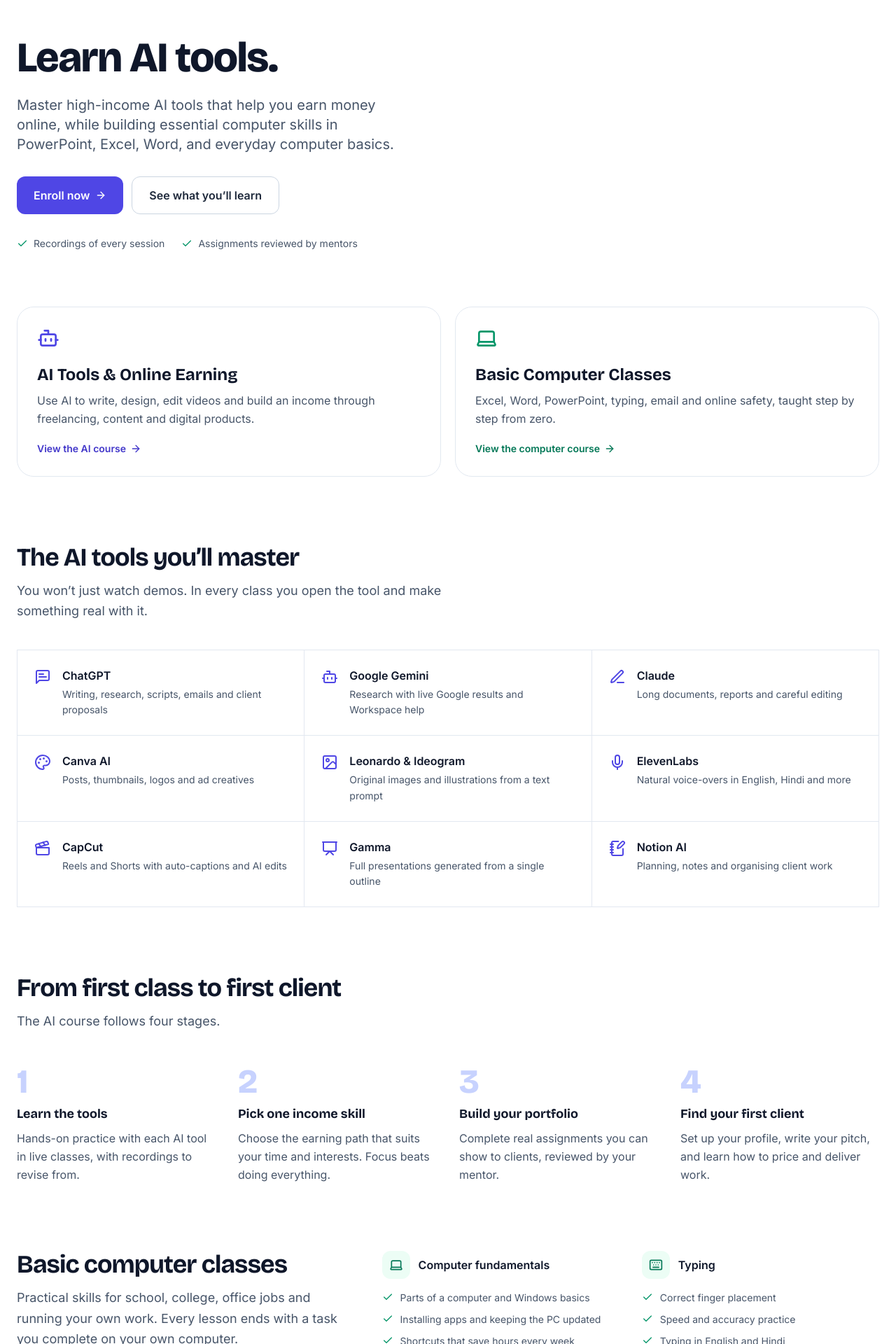
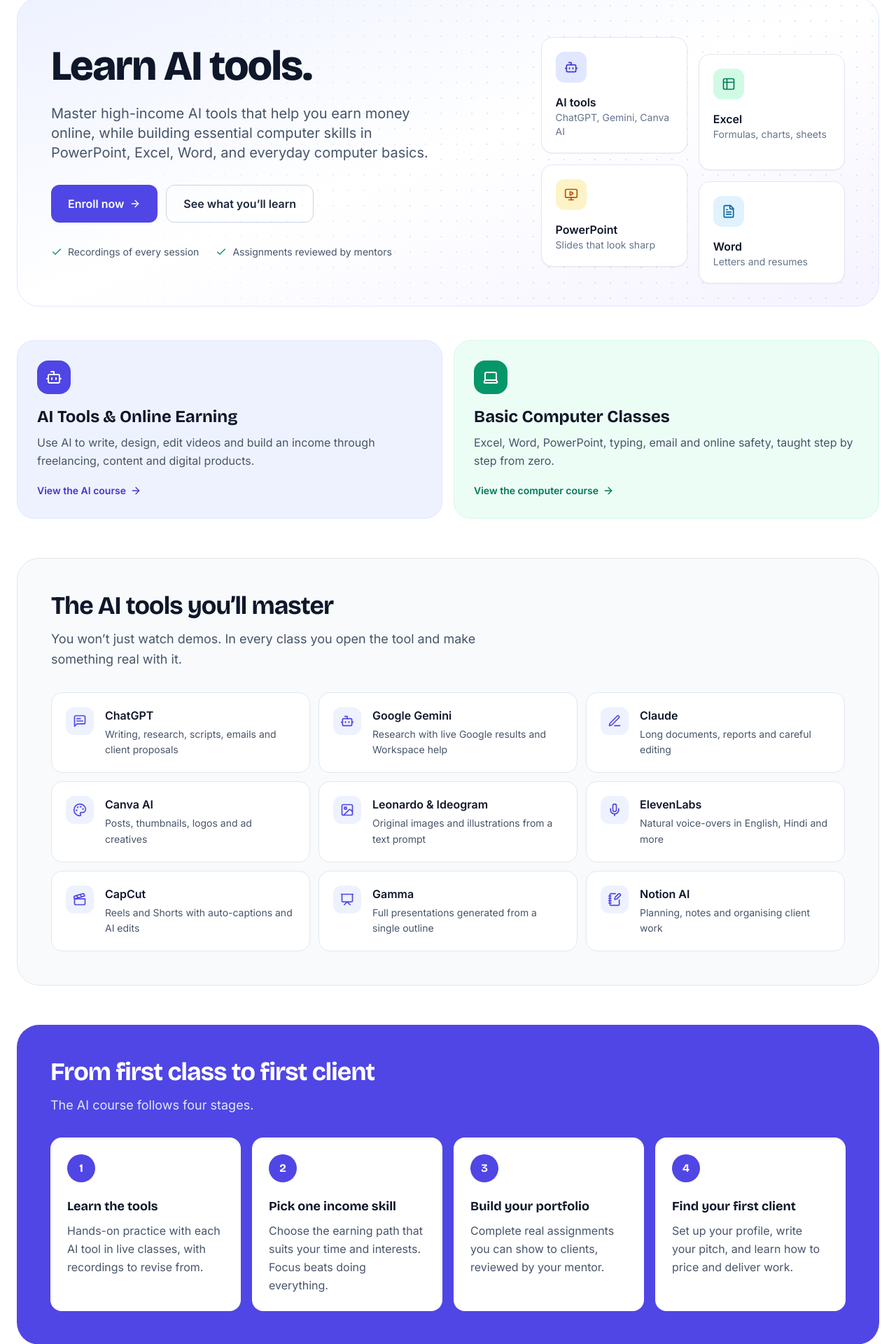
Before and after one commit to nirajmurale/v2g, a React (Vite) app: page / in a window 1280 px wide. Shown: the part 108-2028 px from the top of the page at 70% size. Built offline with nearby package versions, Linux system fonts and the light colour scheme.

Commit message:
Add footer, remove final CTA card, compact landing page, center FAQ

```diff
--- a/src/App.tsx
+++ b/src/App.tsx
@@ -1,6 +1,6 @@
 import { useState } from 'react';
-import { GraduationCap } from 'lucide-react';
 import Header from '@/components/Header';
+import Footer from '@/components/Footer';
 import HomePage from '@/pages/HomePage';
 import LiveClassesPage from '@/pages/LiveClassesPage';
 import RecordingsPage from '@/pages/RecordingsPage';
@@ -29,7 +29,7 @@
   const renderPage = () => {
     switch (activePage) {
       case 'home':
-        return <HomePage onNavigate={handleNavigate} />;
+        return <HomePage />;
       case 'live-classes':
         return <LiveClassesPage />;
       case 'recordings':
@@ -41,7 +41,7 @@
       case 'notifications':
         return <NotificationsPage />;
       default:
-        return <HomePage onNavigate={handleNavigate} />;
+        return <HomePage />;
     }
   };
 
@@ -56,24 +56,7 @@
         {renderPage()}
       </main>
 
-      {/* Footer */}
-      <footer className="border-t border-slate-200 bg-slate-50">
-        <div className="max-w-7xl mx-auto px-4 sm:px-6 py-8">
-          <div className="flex flex-col sm:flex-row items-center justify-between gap-4">
-            <div className="flex items-center gap-2.5">
-              <span className="w-8 h-8 rounded-lg bg-indigo-600 flex items-center justify-center">
-                <GraduationCap className="w-4.5 h-4.5 text-white" />
-              </span>
-              <span className="font-display font-semibold text-slate-900">
-                v2gai<span className="text-indigo-600">academy</span>
-              </span>
-            </div>
-            <p className="text-sm text-slate-500">
-              &copy; 2026 v2gaiacademy. All rights reserved.
-            </p>
-          </div>
-        </div>
-      </footer>
+      <Footer onNavigate={handleNavigate} />
     </div>
   );
 }
--- /dev/null
+++ b/src/components/Footer.tsx
@@ -0,0 +1,89 @@
+import { GraduationCap, MessageCircle } from 'lucide-react';
+import type { PageId } from '@/data/mockData';
+
+const WHATSAPP_NUMBER = '9035324065';
+
+interface FooterProps {
+  onNavigate: (page: PageId) => void;
+}
+
+export default function Footer({ onNavigate }: FooterProps) {
+  // Course links point to sections on the home page; go home first if needed.
+  const goToSection = (id: string) => {
+    onNavigate('home');
+    setTimeout(() => document.getElementById(id)?.scrollIntoView({ behavior: 'smooth' }), 150);
+  };
+
+  const linkClass = 'text-sm text-slate-600 hover:text-indigo-700 transition-colors text-left';
+
+  return (
+    <footer className="bg-slate-50 border-t border-slate-200">
+      <div className="max-w-7xl mx-auto px-4 sm:px-6 pt-12 pb-8">
+        <div className="grid gap-10 sm:grid-cols-2 lg:grid-cols-[1.4fr_1fr_1fr_1.2fr]">
+          {/* Brand */}
+          <div>
+            <button onClick={() => onNavigate('home')} className="flex items-center gap-2.5">
+              <span className="w-9 h-9 rounded-xl bg-indigo-600 flex items-center justify-center">
+                <GraduationCap className="w-5 h-5 text-white" />
+              </span>
+              <span className="font-display font-bold text-lg text-slate-900">
+                v2gai<span className="text-indigo-600">academy</span>
+              </span>
+            </button>
+            <p className="mt-4 text-sm text-slate-600 leading-relaxed max-w-xs">
+              Live coaching in AI tools and everyday computer skills like Excel, Word and PowerPoint.
+            </p>
+          </div>
+
+          {/* Courses */}
+          <div>
+            <h3 className="font-semibold text-slate-900">Courses</h3>
+            <ul className="mt-4 space-y-3">
+              <li><button onClick={() => goToSection('ai-course')} className={linkClass}>AI tools course</button></li>
+              <li><button onClick={() => goToSection('computer-course')} className={linkClass}>Basic computer classes</button></li>
+              <li><button onClick={() => goToSection('computer-course')} className={linkClass}>Excel, Word and PowerPoint</button></li>
+            </ul>
+          </div>
+
+          {/* Student area */}
+          <div>
+            <h3 className="font-semibold text-slate-900">Student area</h3>
+            <ul className="mt-4 space-y-3">
+              <li><button onClick={() => onNavigate('live-classes')} className={linkClass}>Live classes</button></li>
+              <li><button onClick={() => onNavigate('recordings')} className={linkClass}>Recordings</button></li>
+              <li><button onClick={() => onNavigate('assignments')} className={linkClass}>Assignments</button></li>
+              <li><button onClick={() => onNavigate('affiliate')} className={linkClass}>Affiliate hub</button></li>
+            </ul>
+          </div>
+
+          {/* Contact */}
+          <div>
+            <h3 className="font-semibold text-slate-900">Contact us</h3>
+            <p className="mt-4 text-sm text-slate-600 leading-relaxed">
+              Questions about classes or enrollment? Message us on WhatsApp.
+            </p>
+            <a
+              href={`https://wa.me/91${WHATSAPP_NUMBER}`}
+              target="_blank"
+              rel="noopener noreferrer"
+              className="mt-4 inline-flex items-center gap-2 px-4 py-2.5 rounded-xl bg-white border border-slate-200 text-sm font-medium text-slate-800 hover:border-emerald-300 transition-colors"
+            >
+              <MessageCircle className="w-4 h-4 text-emerald-600" />
+              +91 {WHATSAPP_NUMBER}
+            </a>
+          </div>
+        </div>
+
+        <div className="mt-12 pt-6 border-t border-slate-200 flex flex-col sm:flex-row items-center justify-between gap-3">
+          <p className="text-sm text-slate-500">&copy; {new Date().getFullYear()} v2gaiacademy. All rights reserved.</p>
+          <button
+            onClick={() => window.scrollTo({ top: 0, behavior: 'smooth' })}
+            className="text-sm text-slate-500 hover:text-slate-800 transition-colors"
+          >
+            Back to top
+          </button>
+        </div>
+      </div>
+    </footer>
+  );
+}
--- a/src/pages/HomePage.tsx
+++ b/src/pages/HomePage.tsx
@@ -24,13 +24,8 @@
   GraduationCap,
   Home,
   Briefcase,
-  Users,
 } from 'lucide-react';
-import { PAYMENT_URL, type PageId } from '@/data/mockData';
-
-interface HomePageProps {
-  onNavigate: (page: PageId) => void;
-}
+import { PAYMENT_URL } from '@/data/mockData';
 
 /* ---------------- Content ---------------- */
 
@@ -44,6 +39,13 @@
   { name: 'CapCut', use: 'Reels and Shorts with auto-captions and AI edits', icon: Clapperboard },
   { name: 'Gamma', use: 'Full presentations generated from a single outline', icon: Presentation },
   { name: 'Notion AI', use: 'Planning, notes and organising client work', icon: NotebookPen },
+];
+
+const HERO_TILES = [
+  { name: 'AI tools', note: 'ChatGPT, Gemini, Canva AI', icon: Bot, tone: 'bg-indigo-100 text-indigo-700' },
+  { name: 'Excel', note: 'Formulas, charts, sheets', icon: Table2, tone: 'bg-emerald-100 text-emerald-700' },
+  { name: 'PowerPoint', note: 'Slides that look sharp', icon: MonitorPlay, tone: 'bg-amber-100 text-amber-700' },
+  { name: 'Word', note: 'Letters and resumes', icon: FileText, tone: 'bg-sky-100 text-sky-700' },
 ];
 
 const ROADMAP = [
@@ -97,10 +99,10 @@
 ];
 
 const AUDIENCE = [
-  { title: 'Students', body: 'Earn pocket money while studying and build skills colleges and employers look for.', icon: GraduationCap },
-  { title: 'Job seekers', body: 'Add Excel, PowerPoint and AI tools to your resume and stand out in interviews.', icon: Briefcase },
-  { title: 'Homemakers', body: 'Work from home on your own schedule with flexible freelance projects.', icon: Home },
-  { title: 'Small business owners', body: 'Make your own posts, bills and records instead of paying someone else.', icon: Store },
+  { title: 'Students', body: 'Earn pocket money while studying and build skills colleges and employers look for.', icon: GraduationCap, tone: 'bg-indigo-50 border-indigo-100', chip: 'bg-indigo-600 text-white' },
+  { title: 'Job seekers', body: 'Add Excel, PowerPoint and AI tools to your resume and stand out in interviews.', icon: Briefcase, tone: 'bg-sky-50 border-sky-100', chip: 'bg-sky-600 text-white' },
+  { title: 'Homemakers', body: 'Work from home on your own schedule with flexible freelance projects.', icon: Home, tone: 'bg-amber-50 border-amber-100', chip: 'bg-amber-500 text-white' },
+  { title: 'Small business owners', body: 'Make your own posts, bills and records instead of paying someone else.', icon: Store, tone: 'bg-emerald-50 border-emerald-100', chip: 'bg-emerald-600 text-white' },
 ];
 
 const FAQS = [
@@ -168,12 +170,16 @@
 
 /* ---------------- Page ---------------- */
 
-export default function HomePage({ onNavigate }: HomePageProps) {
+export default function HomePage() {
   return (
-    <div className="pb-8">
+    <div className="pb-4">
       {/* Hero */}
-      <section className="pt-10 pb-20 sm:pt-16">
-        <div className="max-w-3xl">
+      <section className="relative overflow-hidden mt-2 mb-12 rounded-[2rem] bg-gradient-to-br from-indigo-50 via-white to-violet-50 border border-indigo-100 px-6 py-10 sm:px-12 sm:py-14 grid lg:grid-cols-[1.2fr_0.8fr] gap-12 items-center">
+        <div
+          aria-hidden="true"
+          className="absolute inset-0 opacity-60 [background-image:radial-gradient(#c7d2fe_1px,transparent_1px)] [background-size:22px_22px] [mask-image:linear-gradient(to_right,transparent,black_60%)]"
+        />
+        <div className="relative max-w-3xl">
           <h1 className="font-display text-[2.6rem] leading-[1.05] sm:text-6xl font-extrabold tracking-tight text-slate-900">
             Learn AI tools.
           </h1>
@@ -200,13 +206,28 @@
           </ul>
         </div>
 
+        {/* What you'll learn — course tiles */}
+        <div aria-hidden="true" className="relative hidden lg:grid grid-cols-2 gap-4">
+          {HERO_TILES.map((t, i) => (
+            <div
+              key={t.name}
+              className={`rounded-2xl bg-white border border-slate-200 p-5 shadow-sm ${i % 2 === 1 ? 'translate-y-6' : ''}`}
+            >
+              <span className={`w-11 h-11 rounded-xl flex items-center justify-center ${t.tone}`}>
+                <t.icon className="w-5 h-5" />
+              </span>
+              <p className="mt-4 font-semibold text-slate-900">{t.name}</p>
+              <p className="text-sm text-slate-500">{t.note}</p>
+            </div>
+          ))}
+        </div>
       </section>
 
       {/* Two tracks */}
-      <section className="grid md:grid-cols-2 gap-5 pb-24">
-        <a href="#ai-course" className="group rounded-3xl border border-slate-200 p-7 hover:border-indigo-300 transition-colors">
-          <Bot className="w-8 h-8 text-indigo-600" />
-          <h2 className="mt-5 font-display text-2xl font-bold text-slate-900">AI Tools & Online Earning</h2>
+      <section className="grid md:grid-cols-2 gap-4 mb-14">
+        <a href="#ai-course" className="group rounded-3xl bg-indigo-50 border border-indigo-100 p-6 sm:p-7 hover:border-indigo-300 transition-colors">
+          <span className="w-12 h-12 rounded-2xl bg-indigo-600 text-white flex items-center justify-center"><Bot className="w-6 h-6" /></span>
+          <h2 className="mt-4 font-display text-2xl font-bold text-slate-900">AI Tools & Online Earning</h2>
           <p className="mt-2 text-slate-600 leading-relaxed">
             Use AI to write, design, edit videos and build an income through freelancing, content and digital products.
           </p>
@@ -214,9 +235,9 @@
             View the AI course <ArrowRight className="w-4 h-4 group-hover:translate-x-0.5 transition-transform" />
           </span>
         </a>
-        <a href="#computer-course" className="group rounded-3xl border border-slate-200 p-7 hover:border-emerald-300 transition-colors">
-          <Laptop className="w-8 h-8 text-emerald-600" />
-          <h2 className="mt-5 font-display text-2xl font-bold text-slate-900">Basic Computer Classes</h2>
+        <a href="#computer-course" className="group rounded-3xl bg-emerald-50 border border-emerald-100 p-6 sm:p-7 hover:border-emerald-300 transition-colors">
+          <span className="w-12 h-12 rounded-2xl bg-emerald-600 text-white flex items-center justify-center"><Laptop className="w-6 h-6" /></span>
+          <h2 className="mt-4 font-display text-2xl font-bold text-slate-900">Basic Computer Classes</h2>
           <p className="mt-2 text-slate-600 leading-relaxed">
             Excel, Word, PowerPoint, typing, email and online safety, taught step by step from zero.
           </p>
@@ -227,15 +248,17 @@
       </section>
 
       {/* AI tools */}
-      <section id="ai-course" className="scroll-mt-24 pb-24">
+      <section id="ai-course" className="scroll-mt-24 mb-14 rounded-[2rem] bg-slate-50 border border-slate-200 px-6 py-10 sm:px-12 sm:py-12">
         <SectionHeading
           title="The AI tools you’ll master"
           body="You won’t just watch demos. In every class you open the tool and make something real with it."
         />
-        <div className="mt-10 grid sm:grid-cols-2 lg:grid-cols-3 border-t border-l border-slate-200">
+        <div className="mt-8 grid sm:grid-cols-2 lg:grid-cols-3 gap-3">
           {AI_TOOLS.map((tool) => (
-            <div key={tool.name} className="flex gap-4 p-6 border-b border-r border-slate-200">
-              <tool.icon className="w-6 h-6 text-indigo-600 shrink-0 mt-0.5" />
+            <div key={tool.name} className="flex gap-4 p-5 rounded-2xl bg-white border border-slate-200">
+              <span className="w-10 h-10 rounded-xl bg-indigo-50 text-indigo-600 flex items-center justify-center shrink-0">
+                <tool.icon className="w-5 h-5" />
+              </span>
               <div>
                 <h3 className="font-semibold text-slate-900">{tool.name}</h3>
                 <p className="mt-1 text-sm text-slate-600 leading-relaxed">{tool.use}</p>
@@ -246,13 +269,18 @@
       </section>
 
       {/* Roadmap */}
-      <section className="pb-24">
-        <SectionHeading title="From first class to first client" body="The AI course follows four stages." />
-        <ol className="mt-12 grid sm:grid-cols-2 lg:grid-cols-4 gap-8">
+      <section className="mb-14 rounded-[2rem] bg-indigo-600 px-6 py-10 sm:px-12 sm:py-12">
+        <div className="max-w-2xl">
+          <h2 className="font-display text-3xl sm:text-4xl font-bold tracking-tight text-white">From first class to first client</h2>
+          <p className="mt-3 text-lg text-indigo-100 leading-relaxed">The AI course follows four stages.</p>
+        </div>
+        <ol className="mt-8 grid sm:grid-cols-2 lg:grid-cols-4 gap-4">
           {ROADMAP.map((step, i) => (
-            <li key={step.title} className="relative">
-              <span className="font-display text-5xl font-extrabold text-indigo-200">{i + 1}</span>
-              <h3 className="mt-2 font-display text-lg font-bold text-slate-900">{step.title}</h3>
+            <li key={step.title} className="rounded-2xl bg-white p-6">
+              <span className="w-10 h-10 rounded-full bg-indigo-600 text-white font-display font-bold flex items-center justify-center">
+                {i + 1}
+              </span>
+              <h3 className="mt-5 font-display text-lg font-bold text-slate-900">{step.title}</h3>
               <p className="mt-2 text-slate-600 leading-relaxed">{step.body}</p>
             </li>
           ))}
@@ -260,8 +288,8 @@
       </section>
 
       {/* Computer classes */}
-      <section id="computer-course" className="scroll-mt-24 pb-24">
-        <div className="grid lg:grid-cols-[0.8fr_1.2fr] gap-12">
+      <section id="computer-course" className="scroll-mt-24 mb-14 rounded-[2rem] bg-emerald-50 border border-emerald-100 px-6 py-10 sm:px-12 sm:py-12">
+        <div className="grid lg:grid-cols-[0.8fr_1.2fr] gap-10">
           <div className="lg:sticky lg:top-28 self-start">
             <SectionHeading
               title="Basic computer classes"
@@ -271,11 +299,11 @@
               <EnrollButton label="Join the computer course" />
             </div>
           </div>
-          <div className="grid sm:grid-cols-2 gap-x-8 gap-y-10">
+          <div className="grid sm:grid-cols-2 gap-4">
             {COMPUTER_MODULES.map((mod) => (
-              <div key={mod.name}>
+              <div key={mod.name} className="rounded-2xl bg-white border border-emerald-100 p-5">
                 <div className="flex items-center gap-3">
-                  <span className="w-10 h-10 rounded-xl bg-emerald-50 text-emerald-700 flex items-center justify-center">
+                  <span className="w-10 h-10 rounded-xl bg-emerald-100 text-emerald-700 flex items-center justify-center">
                     <mod.icon className="w-5 h-5" />
                   </span>
                   <h3 className="font-semibold text-slate-900">{mod.name}</h3>
@@ -295,12 +323,14 @@
       </section>
 
       {/* Who it's for */}
-      <section className="pb-24">
+      <section className="mb-14">
         <SectionHeading title="Who these classes are for" />
-        <div className="mt-10 grid sm:grid-cols-2 lg:grid-cols-4 gap-5">
+        <div className="mt-8 grid sm:grid-cols-2 lg:grid-cols-4 gap-4">
           {AUDIENCE.map((a) => (
-            <div key={a.title} className="rounded-3xl border border-slate-200 p-6">
-              <a.icon className="w-6 h-6 text-indigo-600" />
+            <div key={a.title} className={`rounded-3xl border p-6 ${a.tone}`}>
+              <span className={`w-11 h-11 rounded-xl flex items-center justify-center ${a.chip}`}>
+                <a.icon className="w-5 h-5" />
+              </span>
               <h3 className="mt-4 font-display text-lg font-bold text-slate-900">{a.title}</h3>
               <p className="mt-2 text-sm text-slate-600 leading-relaxed">{a.body}</p>
             </div>
@@ -308,34 +338,11 @@
         </div>
       </section>
 
-      {/* What's included */}
-      <section className="pb-24">
-        <div className="rounded-3xl border border-slate-200 p-7 sm:p-10 grid md:grid-cols-[1fr_auto] gap-8 items-center">
-          <div>
-            <h2 className="font-display text-2xl sm:text-3xl font-bold text-slate-900">Everything you need is in your student area</h2>
-            <p className="mt-2 text-slate-600">Join classes, rewatch lessons and submit your work, all in one place.</p>
-          </div>
-          <div className="flex flex-wrap gap-3">
-            {[
-              { label: 'Live classes', page: 'live-classes' as PageId },
-              { label: 'Recordings', page: 'recordings' as PageId },
-              { label: 'Assignments', page: 'assignments' as PageId },
-            ].map((l) => (
-              <button
-                key={l.label}
-                onClick={() => onNavigate(l.page)}
-                className="px-4 py-2.5 rounded-xl bg-slate-100 text-slate-800 text-sm font-medium hover:bg-slate-200 transition-colors"
-              >
-                {l.label}
-              </button>
-            ))}
-          </div>
-        </div>
-      </section>
-
       {/* FAQ */}
-      <section className="pb-24 max-w-3xl">
-        <SectionHeading title="Questions students ask" />
+      <section className="mb-16 max-w-3xl mx-auto">
+        <h2 className="text-center font-display text-3xl sm:text-4xl font-bold tracking-tight text-slate-900">
+          Questions students ask
+        </h2>
         <div className="mt-8 border-t border-slate-200">
           {FAQS.map((f) => (
             <FaqItem key={f.q} q={f.q} a={f.a} />
@@ -343,25 +350,6 @@
         </div>
       </section>
 
-      {/* Final CTA */}
-      <section className="mb-16 rounded-3xl bg-slate-900 px-7 py-14 sm:px-12 sm:py-16 text-center">
-        <Users className="w-8 h-8 mx-auto text-amber-300" />
-        <h2 className="mt-5 font-display text-3xl sm:text-4xl font-bold text-white tracking-tight">
-          Start learning skills that pay.
-        </h2>
-        <p className="mt-3 text-slate-300 max-w-xl mx-auto">
-          Enroll today and get access to live classes, recordings and mentor-reviewed assignments.
-        </p>
-        <div className="mt-8">
-          <a
-            href={PAYMENT_URL}
-            className="inline-flex items-center justify-center gap-2 px-7 py-3.5 rounded-xl bg-amber-300 text-slate-900 font-semibold hover:bg-amber-200 transition-colors"
-          >
-            Enroll now
-            <ArrowRight className="w-4 h-4" />
-          </a>
-        </div>
-      </section>
     </div>
   );
 }
```
